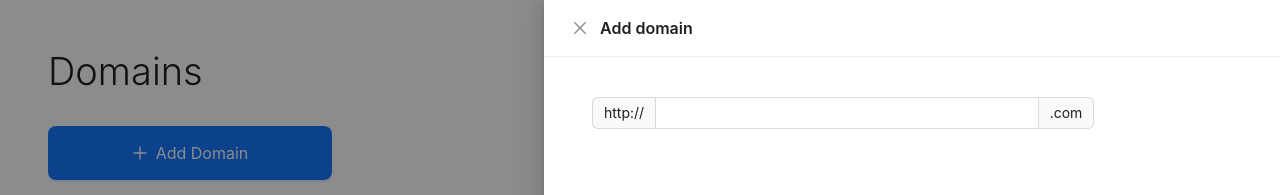
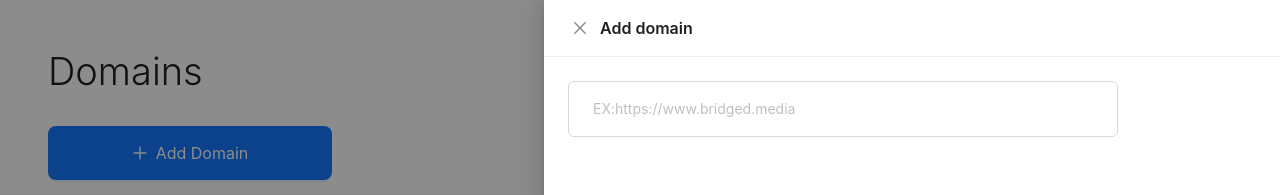
Before and after one commit to miladsatvati/Domain-Manager-SPA, a React (Vite) app: page / in a window 1280 px wide. Both pictures are taken after typing "Sample" into the empty fields and a click on the button "Add Domain". Shown: the top 195 px of the page. Built offline with nearby package versions, Linux system fonts and the light colour scheme; no server answers.

Commit message:
Revert "pref: update AddDomain function"
This reverts commit 7f08bcf2e5145ed82441db1ff1f716878406a556.

```diff
--- a/src/components/DrawerComponent.tsx
+++ b/src/components/DrawerComponent.tsx
@@ -14,10 +14,9 @@ const DrawerComponent = ({ onClose, open }: DrawerComponentProps) => {
     setDomain(e.target.value);
   };
   const handleAddDomain = () => {
-    const fullDomain = `http://${domain}.com`;
     const domainState = {
       id: new Date().toISOString(),
-      domain: fullDomain,
+      domain,
       isActive: false,
       status: "pending" as const,
       createdDate: new Date().toString(),
@@ -36,8 +35,7 @@ const DrawerComponent = ({ onClose, open }: DrawerComponentProps) => {
     >
       <Input
         style={{ width: "80%", padding: "1rem 1.5rem" }}
-        addonBefore="http://"
-        addonAfter=".com"
+        placeholder="EX:https://www.bridged.media"
         value={domain}
         onChange={handleDomainChange}
       />
```
